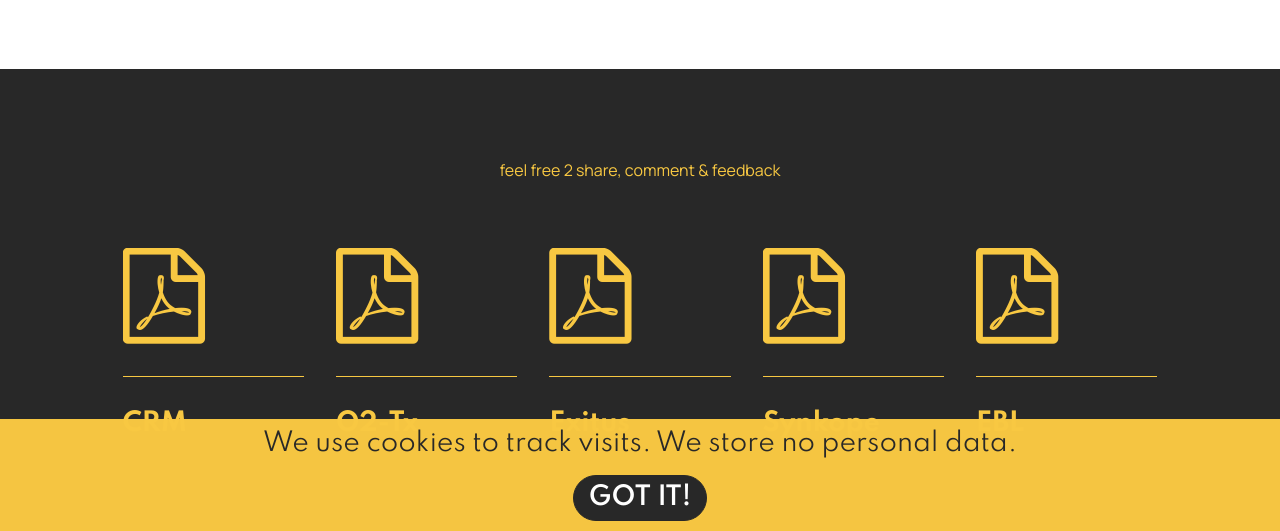
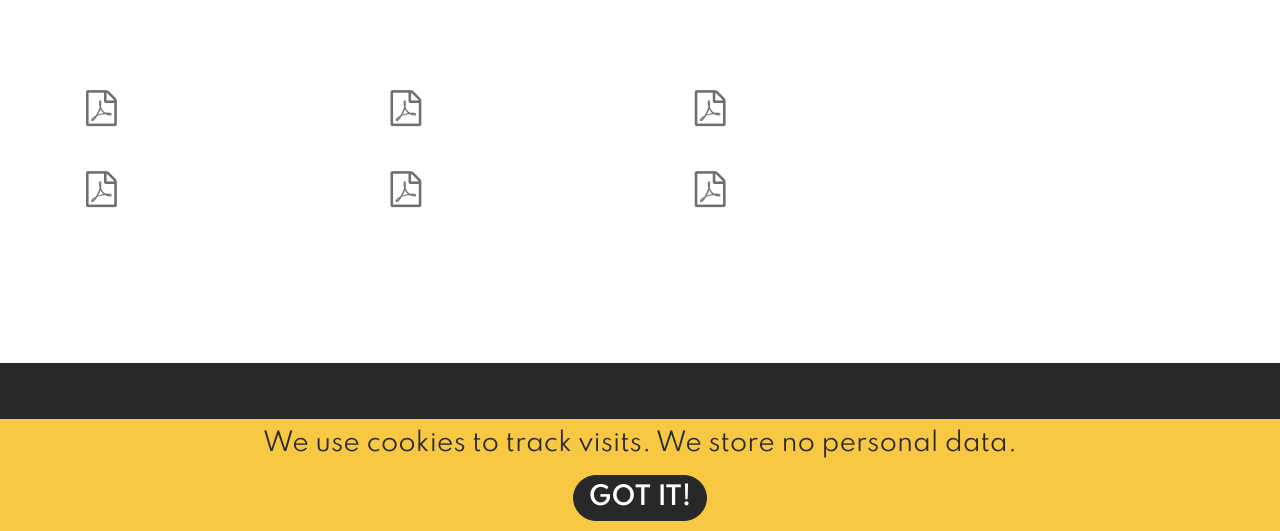
Before and after one commit to kzngr/kzngr, a plain HTML site: page oneminute.html in a window 1280 px wide. Shown: the part 269-800 px from the top of the page. Drawn offline with Linux system fonts and the light colour scheme.

Commit message:
Add files via upload

```diff
--- a/oneminute.html
+++ b/oneminute.html
@@ -1,10 +1,10 @@
 <!DOCTYPE html>
 <html  >
 <head>
-  <!-- Site made with Mobirise Website Builder v5.5.8, https://mobirise.com -->
+  <!-- Site made with Mobirise Website Builder v5.8.4, https://mobirise.com -->
   <meta charset="UTF-8">
   <meta http-equiv="X-UA-Compatible" content="IE=edge">
-  <meta name="generator" content="Mobirise v5.5.8, mobirise.com">
+  <meta name="generator" content="Mobirise v5.8.4, mobirise.com">
   <meta name="viewport" content="width=device-width, initial-scale=1, minimum-scale=1">
   <link rel="shortcut icon" href="assets/images/kzngr-nl.gif" type="image/x-icon">
   <meta name="description" content="RDNWS one minute Fortbildungen">
@@ -98,6 +98,104 @@
     </nav>
 </section>
 
+<section class="features12 cid-tKG10J0g6w" id="features12-2h">
+
+
+
+
+
+    <div class="container">
+        <div class="row">
+            <div class="col-lg-4 text-white">
+                <h5 class="mbr-section-subtitle mbr-semibold mbr-fonts-style display-4">One Minute Hits</h5>
+                <h4 class="mbr-section-title mbr-fonts-style mb-3 display-2"><strong>FOAMed</strong></h4>
+                 <p class="mbr-text mbr-fonts-style display-4">feel free 2 share, comment &amp; feedback</p>
+                <div class="mbr-section-btn"><a class="btn btn-white-outline display-4" href="#"></a></div>
+            </div>
+            <div class="col-lg-1 d-none d-lg-block divider"></div>
+            <div class="col-lg-7 icons__block text-white">
+                <div class="row">
+
+
+
+            <div class="col-sm-4 col-md-4">
+                    <div class="item_wrapper">
+                        <div class="icons">
+                            <div class="icon_wrapper">
+                                <a href="https://kzngr.de/assets/files/O2-Tx.pdf" target="_blank"><span class="mbr-iconfont fa-file-pdf-o fa" style="font-size: 36px;"></span></a>
+                            </div>
+                        </div>
+                        <div class="item_content">
+                            <h5 class="item_title mbr-semibold mbr-fonts-style display-4">Sauerstofftherapie</h5>
+                            <p class="item_text mbr-fonts-style display-4"></p>
+                        </div>
+                    </div>
+                </div><div class="col-sm-4 col-md-4">
+                <div class="item_wrapper">
+                    <div class="icons">
+                    <div class="icon_wrapper">
+                        <a href="https://kzngr.de/assets/files/crm.pdf" target="_blank"><span class="mbr-iconfont fa-file-pdf-o fa" style="font-size: 36px;"></span></a>
+                    </div>
+                    </div>
+                    <div class="item_content">
+                        <h5 class="item_title mbr-semibold mbr-fonts-style display-4"><a href="#" class="text-white">Human Factors</a>&nbsp;CRM</h5>
+                        <p class="item_text mbr-fonts-style display-4"></p>
+                    </div>
+                </div>
+            </div><div class="col-sm-4 col-md-4">
+                    <div class="item_wrapper">
+                    <div class="icons">
+                    <div class="icon_wrapper">
+                        <a href="https://kzngr.de/assets/files/exitus.pdf" target="_blank"><span class="mbr-iconfont fa-file-pdf-o fa" style="font-size: 36px;"></span></a>
+                    </div>
+                    </div>
+                    <div class="item_content">
+                        <h5 class="item_title mbr-semibold mbr-fonts-style display-4">Exitus letalis</h5>
+                        <p class="item_text mbr-fonts-style display-4"></p>
+                    </div>
+                </div>
+                </div><div class="col-sm-4 col-md-4">
+                    <div class="item_wrapper">
+                    <div class="icons">
+                    <div class="icon_wrapper">
+                        <a href="https://kzngr.de/assets/files/exitus.pdf" target="_blank"><span class="mbr-iconfont fa-file-pdf-o fa" style="font-size: 36px;"></span></a>
+                    </div>
+                    </div>
+                    <div class="item_content">
+                        <h5 class="item_title mbr-semibold mbr-fonts-style display-4">Synkope</h5>
+                        <p class="item_text mbr-fonts-style display-4"></p>
+                    </div>
+                </div>
+                </div><div class="col-sm-4 col-md-4">
+                    <div class="item_wrapper">
+                    <div class="icons">
+                    <div class="icon_wrapper">
+                        <a href="https://kzngr.de/assets/files/EBL.pdf" target="_blank"><span class="mbr-iconfont fa-file-pdf-o fa" style="font-size: 36px;"></span></a>
+                    </div>
+                    </div>
+                    <div class="item_content">
+                        <h5 class="item_title mbr-semibold mbr-fonts-style display-4">Estimated Blood Loss EBL<br></h5>
+                        <p class="item_text mbr-fonts-style display-4"></p>
+                    </div>
+                </div>
+                </div><div class="col-sm-4 col-md-4">
+                    <div class="item_wrapper">
+                    <div class="icons">
+                    <div class="icon_wrapper">
+                        <a href="https://kzngr.de/assets/files/exitus.pdf" target="_blank"><span class="mbr-iconfont fa-file-pdf-o fa" style="font-size: 36px;"></span></a>
+                    </div>
+                    </div>
+                    <div class="item_content">
+                        <h5 class="item_title mbr-semibold mbr-fonts-style display-4">Synkope</h5>
+                        <p class="item_text mbr-fonts-style display-4"></p>
+                    </div>
+                </div>
+                </div></div>
+            </div>
+            </div>
+    </div>
+</section>
+
 <section class="footer1 cid-sa6jXKqAqJ mbr-reveal" once="footer" id="footer1-25">
 
 
@@ -126,80 +224,6 @@
 
 </section>
 
-<section class="features11 cid-tntlVfRFYq" id="features011-2c">
-
-
-
-
-    <div class="container">
-        <div class="row">
-            <div class="col-12 pb-5">
-
-                <h5 class="mbr-section-subtitle mbr-fonts-style align-center mb-3 mt-2 display-4">
-                    feel free 2 share, comment &amp; feedback</h5>
-            </div>
-        </div>
-        <div class="row">
-            <div class="card col-12 col-md-4 col-lg-2">
-                <div class="card-wrapper md-pb">
-                    <div class="card-box align-left">
-                        <div class="iconfont-wrapper align-left">
-                            <a href="assets/files/crm.pdf" target="_blank"><span class="mbr-iconfont fa-file-pdf-o fa"></span></a>
-                        </div>
-                        <h5 class="card-title mbr-fonts-style display-7"><strong>CRM</strong></h5>
-
-                    </div>
-                </div>
-            </div>
-            <div class="card col-12 col-md-4 col-lg-2">
-                <div class="card-wrapper md-pb">
-                    <div class="card-box align-left">
-                        <div class="iconfont-wrapper align-left">
-                            <a href="assets/files/O2-Tx.pdf" target="_blank"><span class="mbr-iconfont fa-file-pdf-o fa"></span></a>
-                        </div>
-                        <h5 class="card-title mbr-fonts-style display-7"><strong>O2-Tx</strong></h5>
-
-                    </div>
-                </div>
-            </div>
-            <div class="card col-12 col-md-4 col-lg-2">
-                <div class="card-wrapper md-pb">
-                    <div class="card-box align-left">
-                        <div class="iconfont-wrapper align-left">
-                            <a href="assets/files/exitus.pdf" target="_blank"><span class="mbr-iconfont fa-file-pdf-o fa"></span></a>
-                        </div>
-                        <h5 class="card-title mbr-fonts-style display-7"><strong>Exitus</strong><strong><br></strong></h5>
-
-                    </div>
-                </div>
-            </div>
-            <div class="card col-12 col-md-4 col-lg-2">
-                <div class="card-wrapper">
-                    <div class="card-box align-left">
-                        <div class="iconfont-wrapper align-left">
-                            <a href="assets/files/synkope.pdf" target="_blank"><span class="mbr-iconfont fa-file-pdf-o fa"></span></a>
-                        </div>
-                        <h5 class="card-title mbr-fonts-style display-7"><strong>Synkope</strong></h5>
-
-                    </div>
-                </div>
-            </div>
-            <div class="card col-12 col-md-4 col-lg-2">
-                <div class="card-wrapper">
-                    <div class="card-box align-left">
-                        <div class="iconfont-wrapper align-left">
-                            <a href="assets/files/EBL.pdf" target="_blank"><span class="mbr-iconfont fa-file-pdf-o fa"></span></a>
-                        </div>
-                        <h5 class="card-title mbr-fonts-style display-7"><strong>EBL</strong></h5>
-
-                    </div>
-                </div>
-            </div>
-
-        </div>
-    </div>
-</section>
-
 
 <script src="assets/web/assets/jquery/jquery.min.js"></script>
   <script src="assets/popper/popper.min.js"></script>
@@ -216,7 +240,7 @@
 
 
 
-<input name="cookieData" type="hidden" data-cookie-customDialogSelector='null' data-cookie-colorText='#282828' data-cookie-colorBg='rgba(248, 200, 66, 0.99)' data-cookie-textButton='GOT IT!' data-cookie-colorButton='#282828' data-cookie-colorLink='#282828' data-cookie-underlineLink='false' data-cookie-text="We use cookies to track visits. We store no personal data.">
+<input name="cookieData" type="hidden" data-cookie-cookiesAlertType='false' data-cookie-customDialogSelector='null' data-cookie-colorText='#282828' data-cookie-colorBg='rgb(248, 200, 66)' data-cookie-opacityOverlay='80' data-cookie-textButton='GOT IT!' data-cookie-rejectText='REJECT' data-cookie-colorButton='#282828' data-cookie-rejectColor='' data-cookie-colorLink='#282828' data-cookie-underlineLink='false' data-cookie-text="We use cookies to track visits. We store no personal data.">
    <div id="scrollToTop" class="scrollToTop mbr-arrow-up"><a style="text-align: center;"><i class="mbr-arrow-up-icon mbr-arrow-up-icon-cm cm-icon cm-icon-smallarrow-up"></i></a></div>
     <input name="animation" type="hidden">
 
```
